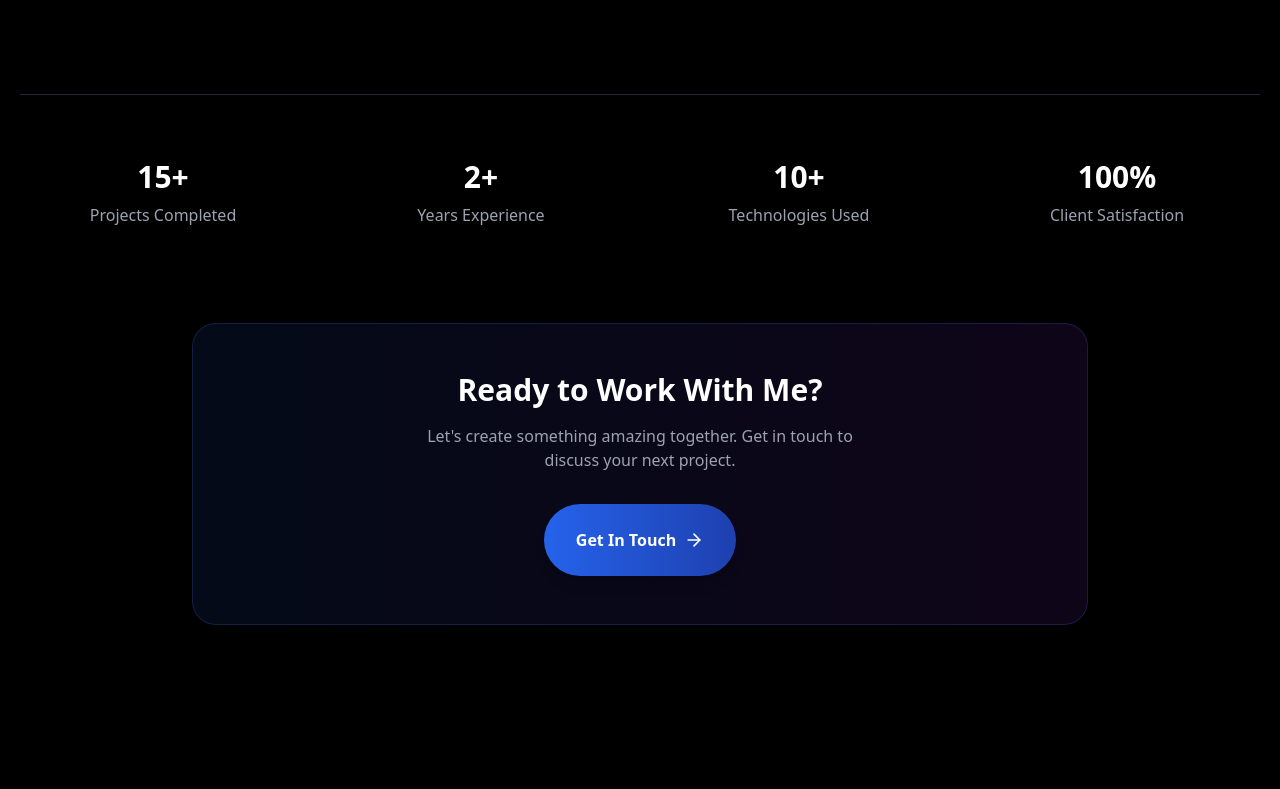
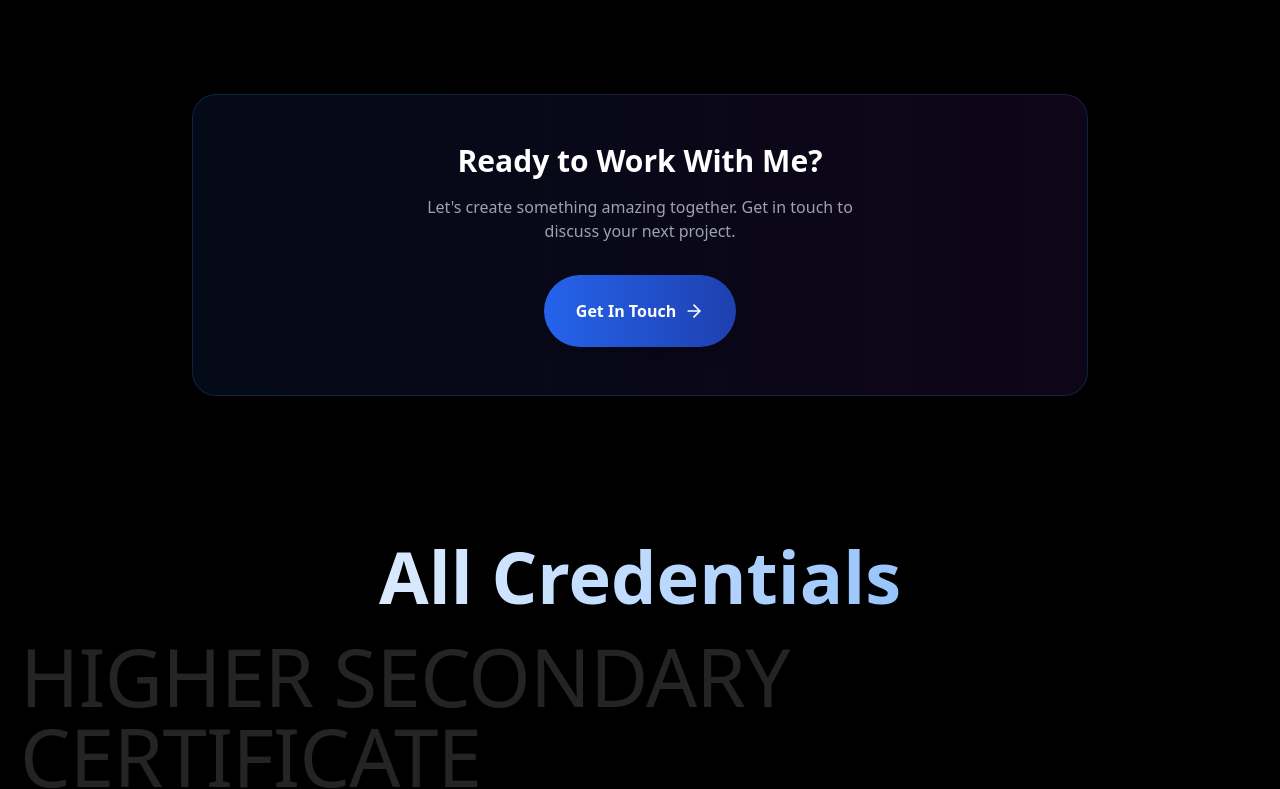
Before and after one commit to ittarek/myProtFolio, a React (Vite) app: page / in a window 1280 px wide. Shown: the part 6191-6980 px from the top of the page. Built offline with nearby package versions, Linux system fonts and the light colour scheme.

Commit message:
remove unuse code

```diff
--- a/src/Pages/Home/Home.jsx
+++ b/src/Pages/Home/Home.jsx
@@ -69,9 +69,9 @@ const Home = () => {
         <Portfolio />
       </Suspense>
 
-      <Suspense fallback={<SectionLoader height="h-[600px]" />}>
+      {/* <Suspense fallback={<SectionLoader height="h-[600px]" />}>
         <TechStack />
-      </Suspense>
+      </Suspense> */}
 
       <Suspense fallback={<SectionLoader height="h-[700px]" />}>
         <Certificate />
--- a/src/Pages/Portfolio/StatsSection.jsx
+++ b/src/Pages/Portfolio/StatsSection.jsx
@@ -2,7 +2,7 @@ import React from 'react'
 
 export const StatsSection = ({ projectData, statsRef, bestProjects }) => {
   return (
-    <section className="mt-24 pt-16 border-t border-gray-800">
+    <section className="mt-24 pt-16 border-t border-gray-800 hidden">
       <div ref={statsRef} className="grid grid-cols-2 md:grid-cols-4 gap-8 text-center">
         <div className="space-y-2">
           <div className="text-3xl font-bold text-white">
```
